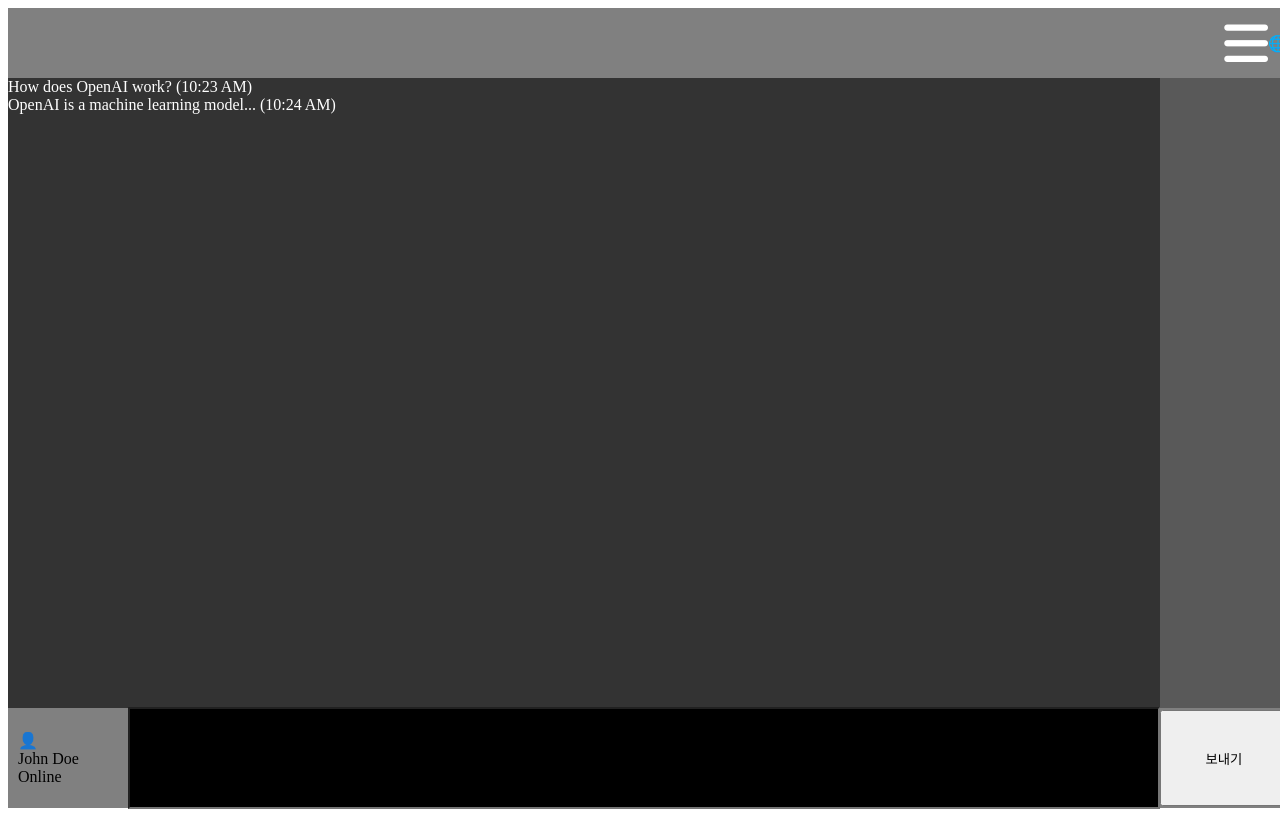
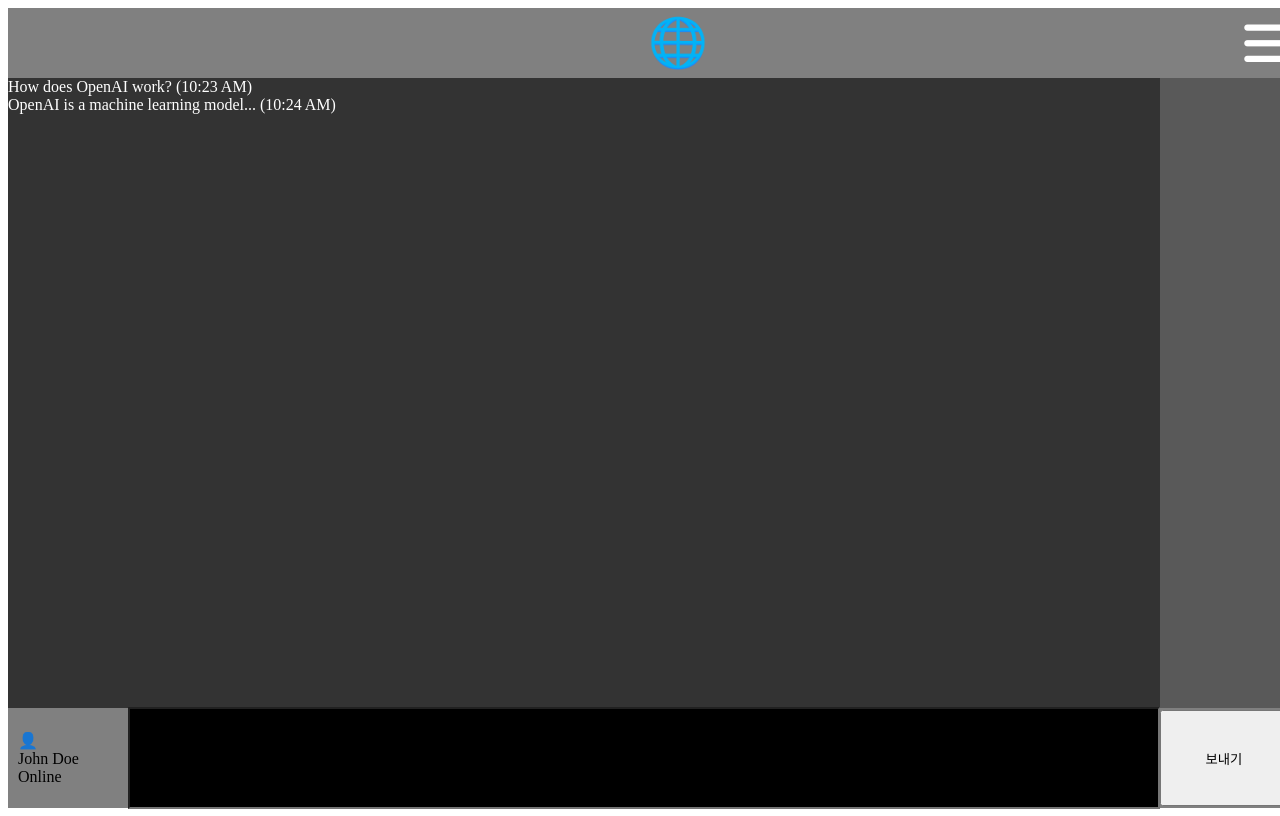
Before and after one commit to KDT-IaaS-Class-One-Group/web-Application-IA-lej, a website: page front/index.html in a window 1280 px wide. Shown: the top 816 px of the page. Drawn offline with Linux system fonts and the light colour scheme.

Commit message:
로고 위치 및 크기 조절

```diff
--- a/front/index.css
+++ b/front/index.css
@@ -12,6 +12,12 @@
     justify-content: end;
     align-items: center;
     padding-right: 30px;
+    position: relative;
+}
+#topAppbar>div{
+    position: absolute;
+    left: 50vw;
+    font-size: 3rem;
 }
 
 #middleBody {
```
